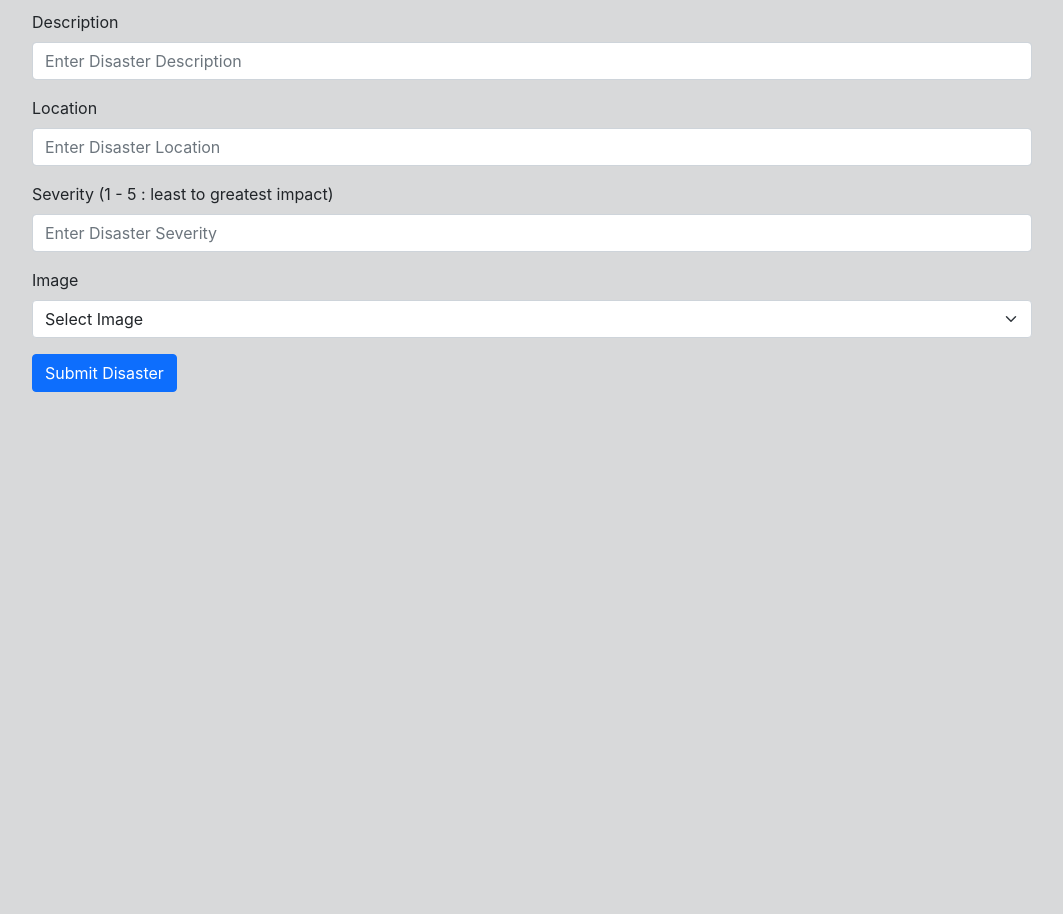
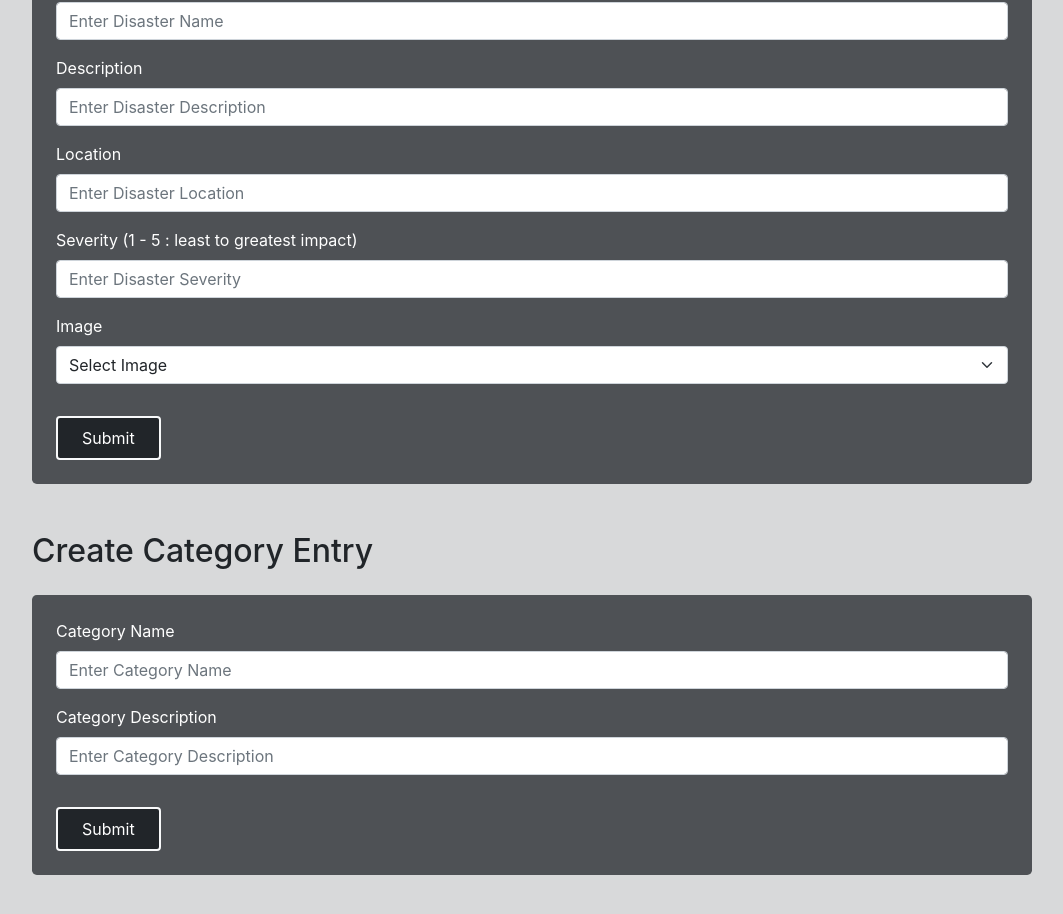
Before and after one commit to ndswimming92/disaster-relief-e22-e24, a Next.js app: page /adminConsole in a window 1280 px wide. Shown: the part 238-1152 px from the top of the page, without its empty margins (108-1171 px from the left). Before the commit the page ends 800 px from the top, so only its background shows below. Built offline with nearby package versions, Linux system fonts and the light colour scheme; no server answers.

Commit message:
fix category form and add to admin console page, add title to each page

```diff
--- a/api/categoryData.js
+++ b/api/categoryData.js
@@ -12,7 +12,8 @@ const getAllCategories = () => new Promise((resolve, reject) => {
     .catch(reject);
 });
 
-const createCategories = (payload) => new Promise((resolve, reject) => {
+// Create New Category
+const createCategory = (payload) => new Promise((resolve, reject) => {
   fetch(`${dbUrl}/api/category/`, {
     method: 'POST',
     headers: {
@@ -38,6 +39,6 @@ const deleteSingleCategory = (id) => new Promise((resolve, reject) => {
 
 export {
   getAllCategories,
-  createCategories,
+  createCategory,
   deleteSingleCategory,
 };
--- a/components/AuthNavBar.js
+++ b/components/AuthNavBar.js
@@ -29,6 +29,9 @@ export default function AuthNavBar() {
           <Link passHref href="/about">
             <Nav.Link>About</Nav.Link>
           </Link>
+          <Link passHref href="/giving">
+            <Nav.Link>Giving</Nav.Link>
+          </Link>
           <Link passHref href="/adminConsole">
             <Nav.Link>Admin Console</Nav.Link>
           </Link>
--- a/components/Forms/CategoryForm.js
+++ b/components/Forms/CategoryForm.js
@@ -1,38 +1,45 @@
 import React, { useState } from 'react';
-import PropTypes from 'prop-types';
+// import PropTypes from 'prop-types';
 import { Button, Form } from 'react-bootstrap';
-import { useRouter } from 'next/router';
-import { createCategories } from '../../api/categoryData';
+// import { useRouter } from 'next/router';
+import { createCategory } from '../../api/categoryData';
 
 const initialState = {
   categoryName: '',
-  categoryDescription: '',
+  description: '',
 };
 
-function CategoryForm({ categoryObj }) {
-  const [formInput] = useState(initialState);
-  const router = useRouter();
+function CategoryForm() {
+  const [formInput, setFormInput] = useState(initialState);
+  // const router = useRouter();
+
+  const handleChange = (e) => {
+    const { name, value } = e.target;
+    setFormInput((prevState) => ({
+      ...prevState,
+      [name]: value,
+    }));
+  };
 
   const handleSubmit = (e) => {
     e.preventDefault();
-
-    if (categoryObj.id) {
-      const payload = { ...formInput };
-      createCategories(payload).then(router.push());
-    }
+    const payload = { ...formInput };
+    console.warn('Payload: ', payload);
+    createCategory(payload);
   };
 
   return (
     <>
-      <Form onSubmit={handleSubmit}>
+      <Form className="bg-dark bg-opacity-75 p-4 rounded-3 text-white" onSubmit={handleSubmit}>
 
         <Form.Group className="mb-3">
-          <Form.Label>category</Form.Label>
+          <Form.Label>Category Name</Form.Label>
           <Form.Control
             type="text"
             placeholder="Enter Category Name"
             name="categoryName"
             value={formInput.categoryName}
+            onChange={handleChange}
           />
         </Form.Group>
 
@@ -41,13 +48,14 @@ function CategoryForm({ categoryObj }) {
           <Form.Control
             type="text"
             placeholder="Enter Category Description"
-            name="categoryDescription"
-            value={formInput.categoryDescription}
+            name="description"
+            value={formInput.description}
+            onChange={handleChange}
           />
         </Form.Group>
 
-        <Button variant="primary" type="submit">
-          Submit Category
+        <Button variant="dark" className="mt-3 py-2 px-4 border-2 border-light" type="submit">
+          Submit
         </Button>
 
       </Form>
@@ -55,14 +63,16 @@ function CategoryForm({ categoryObj }) {
   );
 }
 
-CategoryForm.propTypes = {
-  categoryObj: PropTypes.shape({
-    categoryName: PropTypes.string,
-    categoryDescription: PropTypes.string,
-    id: PropTypes.string,
-  }),
-};
+export default CategoryForm;
 
-CategoryForm.defaultProps = {
-  categoryObj: initialState,
-};
+// CategoryForm.propTypes = {
+//   categoryObj: PropTypes.shape({
+//     categoryName: PropTypes.string,
+//     categoryDescription: PropTypes.string,
+//     id: PropTypes.string,
+//   }),
+// };
+
+// CategoryForm.defaultProps = {
+//   categoryObj: initialState,
+// };
--- a/components/Forms/DIsasterForm.js
+++ b/components/Forms/DIsasterForm.js
@@ -45,7 +45,7 @@ function DisasterForm({ disasterObj }) {
 
   return (
     <>
-      <Form onSubmit={handleSubmit} className="mt-4">
+      <Form onSubmit={handleSubmit} className="bg-dark bg-opacity-75 p-4 rounded-3 text-white mt-4">
         <Form.Group className="mb-3" controlId="disasterName">
           <Form.Label>Disaster Name</Form.Label>
           <Form.Control
@@ -108,8 +108,8 @@ function DisasterForm({ disasterObj }) {
             <option value="hurricane">Hurricane</option>
           </Form.Select>
         </Form.Group>
-        <Button variant="primary" type="submit">
-          {disasterObj.id ? 'Update Disaster' : 'Submit Disaster'}
+        <Button variant="dark" className="mt-3 py-2 px-4 border-2 border-light" type="submit">
+          {disasterObj.id ? 'Update' : 'Submit'}
         </Button>
       </Form>
     </>
--- a/pages/about.js
+++ b/pages/about.js
@@ -1,5 +1,10 @@
+import Head from 'next/head';
+
 const about = () => (
   <>
+    <Head>
+      <title>About Us</title>
+    </Head>
     <div>
       <header className="mt-3 mb-5">
         <h1>About Tennessee Disaster Relief</h1>
--- a/pages/adminConsole.js
+++ b/pages/adminConsole.js
@@ -1,9 +1,21 @@
+import Head from 'next/head';
 import DisasterForm from '../components/Forms/DisasterForm';
+import CategoryForm from '../components/Forms/CategoryForm';
 
 const AdminConsole = () => (
   <>
-    <h1 className="mt-3">Admin Console</h1>
-    <DisasterForm />
+    <Head>
+      <title>Admin Console</title>
+    </Head>
+    {/* <h1 className="mt-3">Admin Console</h1> */}
+    <div className="mt-5">
+      <h2>Create Disaster Entry</h2>
+      <DisasterForm />
+    </div>
+    <div className="my-5">
+      <h2 className="mb-4">Create Category Entry</h2>
+      <CategoryForm />
+    </div>
   </>
 
 );
--- a/pages/disaster.js
+++ b/pages/disaster.js
@@ -1,4 +1,5 @@
 import React, { useEffect, useState } from 'react';
+import Head from 'next/head';
 import { getAllDisasters } from '../api/disasterData';
 import DisasterCard from '../components/DisasterCard';
 
@@ -15,6 +16,9 @@ export default function ShowDisasters() {
 
   return (
     <>
+      <Head>
+        <title>Disasters</title>
+      </Head>
       <div className="text-center my-4 d-flex gap-3 flex-column">
         {disasters.map((disaster) => <DisasterCard key={disaster.id} disasterObj={disaster} onUpdate={getAllTheDisasters} />)}
       </div>
--- a/pages/giving.js
+++ b/pages/giving.js
@@ -1,4 +1,5 @@
 import { useState, useEffect } from 'react';
+import Head from 'next/head';
 import { getAllCategories } from '../api/categoryData';
 
 const Giving = () => {
@@ -15,6 +16,9 @@ const Giving = () => {
 
   return (
     <>
+      <Head>
+        <title>Giving</title>
+      </Head>
 
       <h1 className="mt-3">Giving</h1>
 
--- a/pages/index.js
+++ b/pages/index.js
@@ -1,4 +1,5 @@
 import { useEffect, useState } from 'react';
+import Head from 'next/head';
 import Image from 'next/image';
 import { checkUser } from '../utils/auth';
 import { useAuth } from '../utils/context/authContext';
@@ -21,6 +22,9 @@ function Home() {
 
   return (
     <>
+      <Head>
+        <title>Home</title>
+      </Head>
       <div className="container">
         <Image
           src={hero}
```
